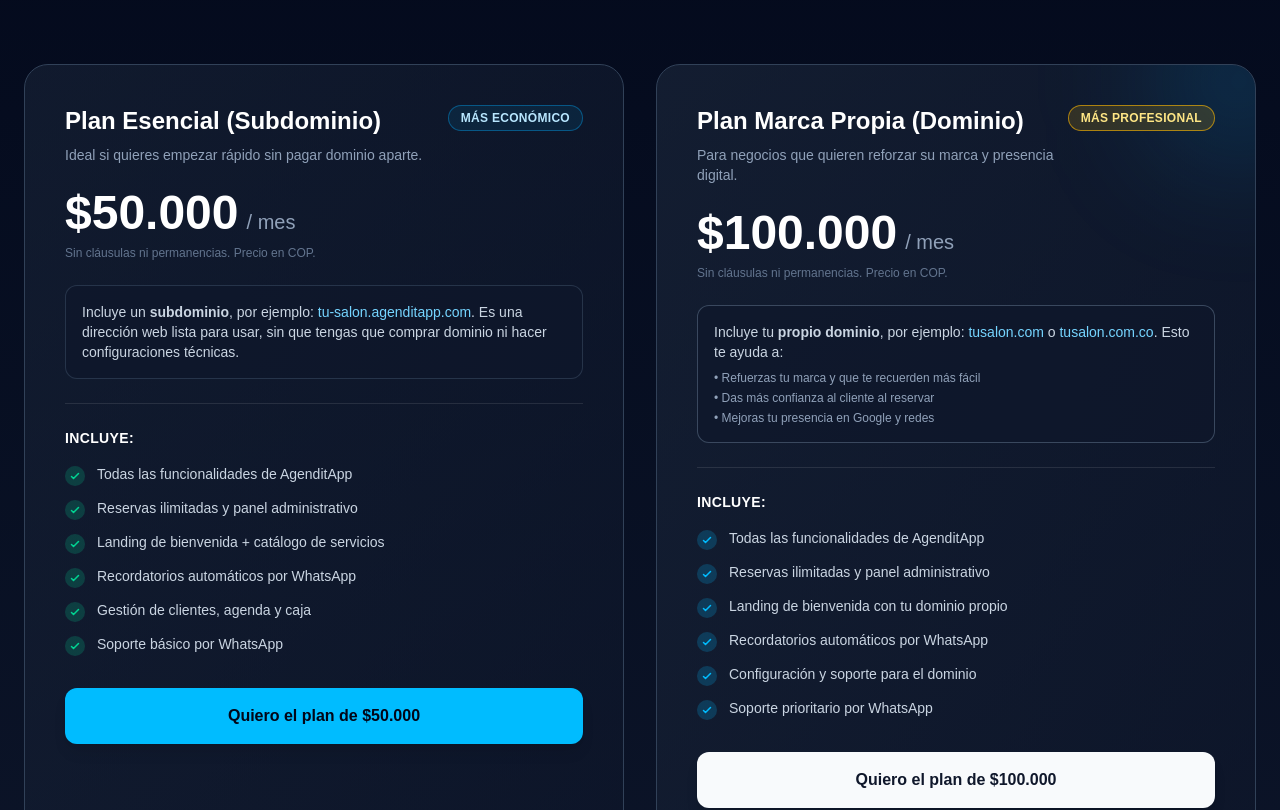
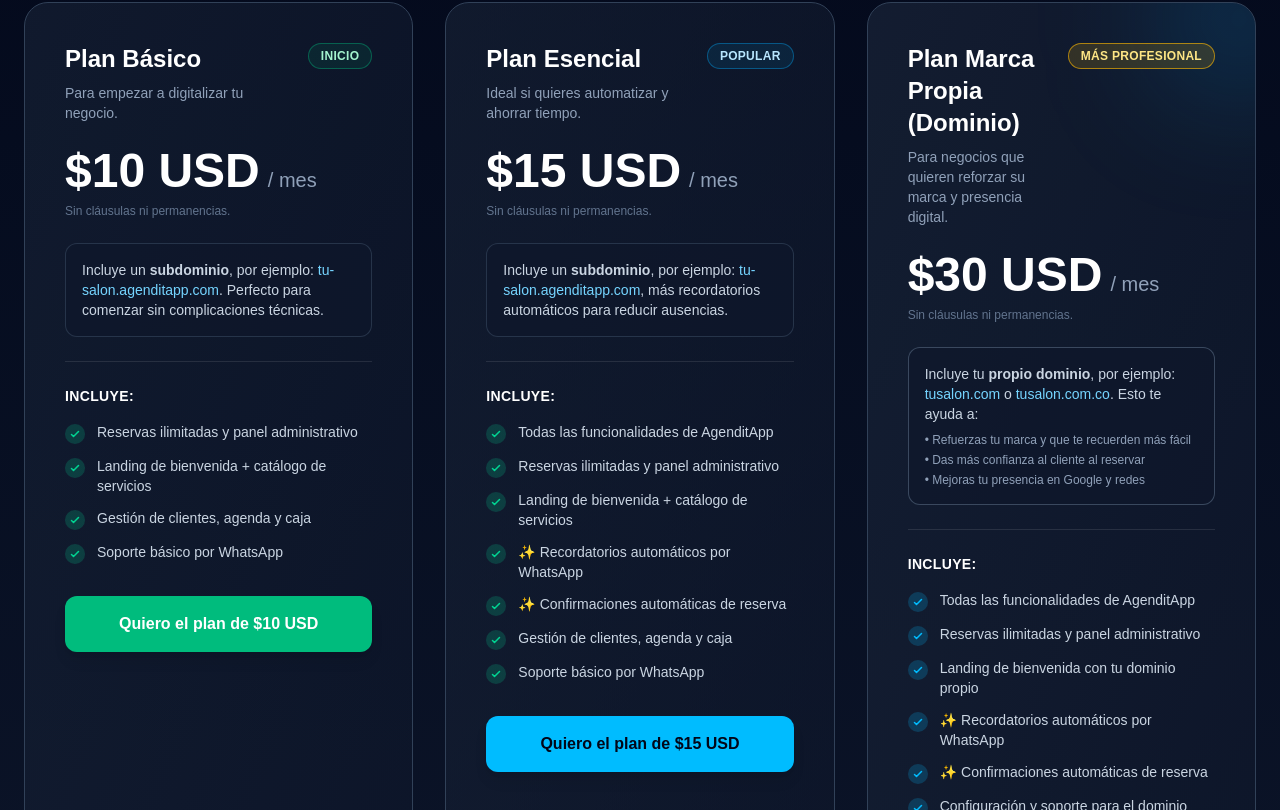
Before and after one commit to Jf08ml/agenditapp, a Next.js app: page /precios in a window 1280 px wide. Shown: the part 550-1360 px from the top of the page. Built offline with nearby package versions, Linux system fonts and the light colour scheme.

Commit message:
Ajusta precios y planes

```diff
--- a/src/app/(landing)/sections/Precio.tsx
+++ b/src/app/(landing)/sections/Precio.tsx
@@ -60,59 +60,14 @@
           Membresía simple, con todo incluido
         </h2>
         <p className="mt-3 text-lg text-slate-300">
-          Elige si quieres usar AgenditApp con{" "}
-          <b>subdominio incluido</b> o con tu <b>propio dominio</b>. En ambos
-          casos tienes acceso a todas las funcionalidades de la plataforma.
+          Elige el plan que mejor se adapte a tu negocio. Desde el plan básico
+          hasta marca propia con dominio personalizado.
         </p>
       </motion.div>
 
-      {/* Banner Black Friday */}
-      <motion.div
-        className="mt-6 relative overflow-hidden rounded-2xl border border-yellow-400/50 bg-gradient-to-r from-black via-slate-900 to-black px-6 py-4 shadow-[0_0_35px_rgba(250,204,21,0.35)]"
-        variants={cardIn}
-        initial="initial"
-        whileInView="animate"
-        viewport={{ once: true, amount: 0.3 }}
-      >
-        <motion.div
-          className="absolute inset-0 bg-[linear-gradient(120deg,rgba(250,204,21,0)_0%,rgba(250,204,21,0.3)_50%,rgba(250,204,21,0)_100%)] bg-[length:200%_100%]"
-          animate={{ backgroundPosition: ["0% center", "200% center"] }}
-          transition={{
-            duration: 3,
-            repeat: Infinity,
-            ease: "linear",
-          }}
-        />
-        <div className="relative flex flex-col gap-2 sm:flex-row sm:items-center sm:justify-between">
-          <div className="space-y-1">
-            <p className="text-yellow-300 font-extrabold text-base sm:text-lg uppercase tracking-wide">
-              🎉 Black Friday · Descuento imperdible
-            </p>
-            <p className="text-sm sm:text-base text-slate-100">
-              Si te suscribes al plan de <b>$50.000/mes</b> durante lo que queda
-              de este año, pagas{" "}
-              <b className="text-yellow-300">$30.000/mes</b> por los primeros{" "}
-              <b>6 meses</b>.
-            </p>
-            <p className="text-xs text-slate-400">
-              * Después de los 6 meses, el plan vuelve a su precio normal de
-              $50.000/mes.
-            </p>
-          </div>
-          <a
-            href={WHATSAPP_HREF}
-            target="_blank"
-            rel="noopener noreferrer"
-            className="mt-3 sm:mt-0 inline-flex items-center justify-center rounded-xl bg-yellow-400 text-black text-xs sm:text-sm font-bold px-4 py-2 shadow-[0_0_18px_rgba(250,204,21,0.6)] hover:shadow-[0_0_26px_rgba(250,204,21,0.8)] transition-shadow whitespace-nowrap"
-          >
-            Quiero el precio de $30.000
-          </a>
-        </div>
-      </motion.div>
-
       {/* Grid de planes */}
-      <div className="mt-10 grid gap-6 md:grid-cols-2">
-        {/* Plan 1: Subdominio */}
+      <div className="mt-10 grid gap-6 md:grid-cols-2 lg:grid-cols-3">
+        {/* Plan 1: Básico $30.000 */}
         <motion.div
           className="p-6 rounded-2xl border border-slate-800 bg-slate-900/40 backdrop-blur-sm"
           variants={cardIn}
@@ -125,26 +80,26 @@
           <div className="flex items-start justify-between gap-3">
             <div>
               <h3 className="text-xl font-bold text-white">
-                Plan Esencial (Subdominio)
+                Plan Básico
               </h3>
               <p className="mt-1 text-sm text-slate-400">
-                Ideal si quieres empezar rápido sin pagar dominio aparte.
+                Para empezar a digitalizar tu negocio.
               </p>
             </div>
-            <span className="inline-flex items-center rounded-full border border-sky-500/40 bg-sky-500/10 px-3 py-1 text-[11px] font-semibold uppercase tracking-wide text-sky-200">
-              Más económico
+            <span className="inline-flex items-center rounded-full border border-emerald-500/40 bg-emerald-500/10 px-3 py-1 text-[11px] font-semibold uppercase tracking-wide text-emerald-200">
+              Inicio
             </span>
           </div>
 
           {/* Precio */}
           <div className="mt-4 flex items-baseline gap-1">
             <span className="text-3xl font-extrabold text-white">
-              $50.000
+              $10 USD
             </span>
             <span className="text-slate-400 text-sm">/ mes</span>
           </div>
           <p className="text-xs text-slate-500 mt-1">
-            Precio en pesos colombianos (COP). Sin cláusulas ni permanencias.
+            Sin cláusulas ni permanencias.
           </p>
 
           {/* Explicación subdominio */}
@@ -154,8 +109,93 @@
               <span className="font-mono text-sky-300">
                 tu-salon.agenditapp.com
               </span>
-              . Es una dirección web lista para usar, sin que tengas que
-              comprar dominio ni hacer configuraciones técnicas.
+              . Perfecto para comenzar sin complicaciones técnicas.
+            </p>
+          </div>
+
+          {/* Beneficios */}
+          <motion.ul
+            className="mt-5 grid gap-2 text-sm text-slate-200"
+            variants={listContainer}
+            initial="initial"
+            whileInView="animate"
+            viewport={{ once: true, amount: 0.3 }}
+          >
+            {[
+              "Reservas ilimitadas y panel administrativo.",
+              "Landing de bienvenida + catálogo de servicios.",
+              "Gestión de clientes, agenda y caja.",
+              "Soporte básico por WhatsApp.",
+            ].map((txt) => (
+              <motion.li
+                key={txt}
+                variants={listItem}
+                className="flex items-start gap-2"
+              >
+                <span className="mt-1 inline-block h-2 w-2 rounded-full bg-emerald-400" />
+                <span>{txt}</span>
+              </motion.li>
+            ))}
+          </motion.ul>
+
+          {/* CTA */}
+          <div className="mt-6 flex flex-wrap gap-3">
+            <motion.span whileHover={{ scale: 1.04 }} whileTap={{ scale: 0.97 }}>
+              <a
+                href={WHATSAPP_HREF}
+                target="_blank"
+                rel="noopener noreferrer"
+                className="px-5 py-3 rounded-xl bg-emerald-500 text-white font-bold inline-block shadow-md text-sm"
+              >
+                Quiero el plan de $10 USD
+              </a>
+            </motion.span>
+          </div>
+        </motion.div>
+
+        {/* Plan 2: Esencial (Subdominio) $50.000 */}
+        <motion.div
+          className="p-6 rounded-2xl border border-slate-800 bg-slate-900/40 backdrop-blur-sm"
+          variants={cardIn}
+          initial="initial"
+          whileInView="animate"
+          viewport={{ once: true, amount: 0.3 }}
+          whileHover={{ y: -3, boxShadow: "0 18px 50px rgba(15,23,42,0.75)" }}
+          transition={tIn}
+        >
+          <div className="flex items-start justify-between gap-3">
+            <div>
+              <h3 className="text-xl font-bold text-white">
+                Plan Esencial
+              </h3>
+              <p className="mt-1 text-sm text-slate-400">
+                Ideal si quieres automatizar y ahorrar tiempo.
+              </p>
+            </div>
+            <span className="inline-flex items-center rounded-full border border-sky-500/40 bg-sky-500/10 px-3 py-1 text-[11px] font-semibold uppercase tracking-wide text-sky-200">
+              Popular
+            </span>
+          </div>
+
+          {/* Precio */}
+          <div className="mt-4 flex items-baseline gap-1">
+            <span className="text-3xl font-extrabold text-white">
+              $15 USD
+            </span>
+            <span className="text-slate-400 text-sm">/ mes</span>
+          </div>
+          <p className="text-xs text-slate-500 mt-1">
+            Sin cláusulas ni permanencias.
+          </p>
+
+          {/* Explicación subdominio */}
+          <div className="mt-4 rounded-xl bg-slate-900/70 border border-slate-700/70 px-4 py-3 text-xs sm:text-sm text-slate-300">
+            <p>
+              Incluye un <b>subdominio</b>, por ejemplo:{" "}
+              <span className="font-mono text-sky-300">
+                tu-salon.agenditapp.com
+              </span>
+              , más recordatorios automáticos para reducir ausencias.
             </p>
           </div>
 
@@ -171,7 +211,8 @@
               "Todas las funcionalidades de AgenditApp.",
               "Reservas ilimitadas y panel administrativo.",
               "Landing de bienvenida + catálogo de servicios.",
-              "Recordatorios automáticos por WhatsApp.",
+              "✨ Recordatorios automáticos por WhatsApp.",
+              "✨ Confirmaciones automáticas de reserva.",
               "Gestión de clientes, agenda y caja.",
               "Soporte básico por WhatsApp.",
             ].map((txt) => (
@@ -195,13 +236,13 @@
                 rel="noopener noreferrer"
                 className="px-5 py-3 rounded-xl bg-sky-400 text-black font-bold inline-block shadow-md text-sm"
               >
-                Quiero el plan de $50.000
+                Quiero el plan de $15 USD
               </a>
             </motion.span>
           </div>
         </motion.div>
 
-        {/* Plan 2: Dominio propio */}
+        {/* Plan 3: Dominio propio */}
         <motion.div
           className="p-6 rounded-2xl border border-slate-700 bg-slate-900/60 backdrop-blur-sm relative overflow-hidden"
           variants={cardIn}
@@ -231,12 +272,12 @@
           {/* Precio */}
           <div className="mt-4 flex items-baseline gap-1">
             <span className="text-3xl font-extrabold text-white">
-              $100.000
+              $30 USD
             </span>
             <span className="text-slate-400 text-sm">/ mes</span>
           </div>
           <p className="text-xs text-slate-500 mt-1">
-            Precio en pesos colombianos (COP). Sin cláusulas ni permanencias.
+            Sin cláusulas ni permanencias.
           </p>
 
           {/* Explicación dominio */}
@@ -266,7 +307,8 @@
               "Todas las funcionalidades de AgenditApp.",
               "Reservas ilimitadas y panel administrativo.",
               "Landing de bienvenida con tu dominio propio.",
-              "Recordatorios automáticos por WhatsApp.",
+              "✨ Recordatorios automáticos por WhatsApp.",
+              "✨ Confirmaciones automáticas de reserva.",
               "Configuración y soporte para el dominio.",
               "Soporte prioritario por WhatsApp.",
             ].map((txt) => (
@@ -290,7 +332,7 @@
                 rel="noopener noreferrer"
                 className="px-5 py-3 rounded-xl bg-slate-50 text-slate-900 font-bold inline-block shadow-md text-sm"
               >
-                Quiero el plan de $100.000
+                Quiero el plan de $30 USD
               </a>
             </motion.span>
           </div>
@@ -305,8 +347,8 @@
         whileInView="animate"
         viewport={{ once: true, amount: 0.4 }}
       >
-        Ambos planes incluyen acceso completo a la plataforma. Puedes cambiar de
-        plan más adelante si tu negocio crece o quieres reforzar tu marca.
+        Todos los planes incluyen acceso completo a la plataforma. Puedes cambiar de
+        plan más adelante según las necesidades de tu negocio.
       </motion.p>
     </section>
   );
--- a/src/app/precios/page.tsx
+++ b/src/app/precios/page.tsx
@@ -6,9 +6,9 @@
 import PageFooter from "../(landing)/components/ui/PageFooter";
 
 export const metadata: Metadata = {
-  title: "Planes y Precios | Software de Agendamiento desde $100.000 COP",
+  title: "Planes y Precios | Software de Agendamiento desde $10 USD",
   description:
-    "Conoce los planes de AgenditApp. Desde $100.000 COP mensuales sin permanencia. Incluye reservas ilimitadas, recordatorios por WhatsApp, página web personalizada, gestión de empleados y más. Prueba gratis.",
+    "Conoce los planes de AgenditApp. Desde $10 USD mensuales sin permanencia. Incluye reservas ilimitadas, recordatorios por WhatsApp, página web personalizada, gestión de empleados y más. Prueba gratis.",
   keywords: [
     "precios software de reservas",
     "planes agendamiento online",
@@ -22,7 +22,7 @@
     canonical: "https://agenditapp.com/precios",
   },
   openGraph: {
-    title: "Planes y Precios | AgenditApp desde $100.000 COP",
+    title: "Planes y Precios | AgenditApp desde $10 USD",
     description:
       "Plan mensual sin permanencia con todas las funcionalidades. Reservas ilimitadas, WhatsApp y página web incluida.",
     url: "https://agenditapp.com/precios",
@@ -62,7 +62,7 @@
   offers: {
     "@type": "Offer",
     url: "https://agenditapp.com/precios",
-    priceCurrency: "COP",
+    priceCurrency: "USD",
     price: "100000",
     priceValidUntil: "2025-12-31",
     availability: "https://schema.org/InStock",
@@ -123,9 +123,6 @@
         {/* Hero */}
         <section className="py-16 sm:py-24 px-4 sm:px-6">
           <div className="max-w-5xl mx-auto text-center">
-            <div className="inline-block px-4 py-2 rounded-full bg-yellow-400/10 border border-yellow-400/30 text-yellow-400 text-sm font-bold mb-6">
-              🎉 Black Friday · Si te suscribes ahora: <span className="line-through opacity-60">$50.000</span> → $30.000/mes por 6 meses
-            </div>
             <h1 className="text-4xl sm:text-5xl lg:text-6xl font-extrabold text-white mb-6">
               Membresía simple,{" "}
               <span className="text-transparent bg-clip-text bg-gradient-to-r from-sky-400 to-blue-500">
@@ -133,7 +130,7 @@
               </span>
             </h1>
             <p className="text-lg sm:text-xl text-slate-300 max-w-3xl mx-auto mb-8">
-              Elige si quieres usar AgenditApp con subdominio incluido o con tu propio dominio. En ambos casos tienes acceso a todas las funcionalidades.
+              Elige el plan que mejor se adapte a tu negocio. Desde el plan básico hasta marca propia con dominio personalizado.
             </p>
           </div>
         </section>
@@ -141,20 +138,20 @@
         {/* Planes */}
         <section className="py-16 px-4 sm:px-6">
           <div className="max-w-7xl mx-auto">
-            <div className="grid md:grid-cols-2 gap-8">
-              {/* Plan Esencial - Subdominio */}
-              <div className="bg-gradient-to-br from-slate-800/50 to-slate-900/50 border border-slate-700 rounded-3xl p-8 sm:p-10 hover:border-sky-400/30 transition-all">
+            <div className="grid md:grid-cols-2 lg:grid-cols-3 gap-8">
+              {/* Plan Básico - $30.000 */}
+              <div className="bg-gradient-to-br from-slate-800/50 to-slate-900/50 border border-slate-700 rounded-3xl p-8 sm:p-10 hover:border-emerald-400/30 transition-all">
                 <div className="flex items-start justify-between gap-3 mb-6">
                   <div>
                     <h2 className="text-2xl font-bold text-white mb-2">
-                      Plan Esencial (Subdominio)
+                      Plan Básico
                     </h2>
                     <p className="text-slate-400 text-sm">
-                      Ideal si quieres empezar rápido sin pagar dominio aparte.
+                      Para empezar a digitalizar tu negocio.
                     </p>
                   </div>
-                  <span className="inline-flex items-center rounded-full border border-sky-500/40 bg-sky-500/10 px-3 py-1 text-xs font-semibold uppercase tracking-wide text-sky-200 whitespace-nowrap">
-                    Más económico
+                  <span className="inline-flex items-center rounded-full border border-emerald-500/40 bg-emerald-500/10 px-3 py-1 text-xs font-semibold uppercase tracking-wide text-emerald-200 whitespace-nowrap">
+                    Inicio
                   </span>
                 </div>
 
@@ -162,12 +159,12 @@
                 <div className="mb-6">
                   <div className="flex items-baseline gap-2 mb-2">
                     <span className="text-5xl font-extrabold text-white">
-                      $50.000
+                      $10 USD
                     </span>
                     <span className="text-xl text-slate-400">/ mes</span>
                   </div>
                   <p className="text-xs text-slate-500">
-                    Sin cláusulas ni permanencias. Precio en COP.
+                    Sin cláusulas ni permanencias.
                   </p>
                 </div>
 
@@ -178,8 +175,87 @@
                     <span className="font-mono text-sky-300">
                       tu-salon.agenditapp.com
                     </span>
-                    . Es una dirección web lista para usar, sin que tengas que
-                    comprar dominio ni hacer configuraciones técnicas.
+                    . Perfecto para comenzar sin complicaciones técnicas.
+                  </p>
+                </div>
+
+                {/* Beneficios */}
+                <div className="border-t border-white/10 pt-6 mb-8">
+                  <h3 className="text-sm font-bold text-white mb-4 uppercase tracking-wide">Incluye:</h3>
+                  <ul className="space-y-3">
+                    {[
+                      "Reservas ilimitadas y panel administrativo",
+                      "Landing de bienvenida + catálogo de servicios",
+                      "Gestión de clientes, agenda y caja",
+                      "Soporte básico por WhatsApp",
+                    ].map((item) => (
+                      <li key={item} className="flex items-start gap-3">
+                        <div className="flex-shrink-0 w-5 h-5 rounded-full bg-emerald-400/20 flex items-center justify-center mt-0.5">
+                          <svg
+                            className="w-3 h-3 text-emerald-400"
+                            fill="none"
+                            viewBox="0 0 24 24"
+                            stroke="currentColor"
+                          >
+                            <path
+                              strokeLinecap="round"
+                              strokeLinejoin="round"
+                              strokeWidth={3}
+                              d="M5 13l4 4L19 7"
+                            />
+                          </svg>
+                        </div>
+                        <span className="text-slate-300 text-sm">{item}</span>
+                      </li>
+                    ))}
+                  </ul>
+                </div>
+
+                <a
+                  href={WHATSAPP_HREF}
+                  className="block w-full text-center px-8 py-4 rounded-xl bg-emerald-500 text-white font-bold hover:bg-emerald-400 shadow-lg transition-colors"
+                >
+                  Quiero el plan de $10 USD
+                </a>
+              </div>
+
+              {/* Plan Esencial - Subdominio */}
+              <div className="bg-gradient-to-br from-slate-800/50 to-slate-900/50 border border-slate-700 rounded-3xl p-8 sm:p-10 hover:border-sky-400/30 transition-all">
+                <div className="flex items-start justify-between gap-3 mb-6">
+                  <div>
+                    <h2 className="text-2xl font-bold text-white mb-2">
+                      Plan Esencial
+                    </h2>
+                    <p className="text-slate-400 text-sm">
+                      Ideal si quieres automatizar y ahorrar tiempo.
+                    </p>
+                  </div>
+                  <span className="inline-flex items-center rounded-full border border-sky-500/40 bg-sky-500/10 px-3 py-1 text-xs font-semibold uppercase tracking-wide text-sky-200 whitespace-nowrap">
+                    Popular
+                  </span>
+                </div>
+
+                {/* Precio */}
+                <div className="mb-6">
+                  <div className="flex items-baseline gap-2 mb-2">
+                    <span className="text-5xl font-extrabold text-white">
+                      $15 USD
+                    </span>
+                    <span className="text-xl text-slate-400">/ mes</span>
+                  </div>
+                  <p className="text-xs text-slate-500">
+                    Sin cláusulas ni permanencias.
+                  </p>
+                </div>
+
+                {/* Explicación subdominio */}
+                <div className="mb-6 rounded-xl bg-slate-900/70 border border-slate-700/70 p-4">
+                  <p className="text-sm text-slate-300">
+                    Incluye un <b>subdominio</b>, por ejemplo:{" "}
+                    <span className="font-mono text-sky-300">
+                      tu-salon.agenditapp.com
+                    </span>
+                    , más recordatorios automáticos para reducir ausencias.
                   </p>
                 </div>
 
@@ -191,7 +267,8 @@
                       "Todas las funcionalidades de AgenditApp",
                       "Reservas ilimitadas y panel administrativo",
                       "Landing de bienvenida + catálogo de servicios",
-                      "Recordatorios automáticos por WhatsApp",
+                      "✨ Recordatorios automáticos por WhatsApp",
+                      "✨ Confirmaciones automáticas de reserva",
                       "Gestión de clientes, agenda y caja",
                       "Soporte básico por WhatsApp",
                     ].map((item) => (
@@ -221,7 +298,7 @@
                   href={WHATSAPP_HREF}
                   className="block w-full text-center px-8 py-4 rounded-xl bg-sky-400 text-slate-950 font-bold hover:bg-sky-300 shadow-lg transition-colors"
                 >
-                  Quiero el plan de $50.000
+                  Quiero el plan de $15 USD
                 </a>
               </div>
 
@@ -248,12 +325,12 @@
                 <div className="mb-6 relative">
                   <div className="flex items-baseline gap-2 mb-2">
                     <span className="text-5xl font-extrabold text-white">
-                      $100.000
+                      $30 USD
                     </span>
                     <span className="text-xl text-slate-400">/ mes</span>
                   </div>
                   <p className="text-xs text-slate-500">
-                    Sin cláusulas ni permanencias. Precio en COP.
+                    Sin cláusulas ni permanencias.
                   </p>
                 </div>
 
@@ -280,7 +357,8 @@
                       "Todas las funcionalidades de AgenditApp",
                       "Reservas ilimitadas y panel administrativo",
                       "Landing de bienvenida con tu dominio propio",
-                      "Recordatorios automáticos por WhatsApp",
+                      "✨ Recordatorios automáticos por WhatsApp",
+                      "✨ Confirmaciones automáticas de reserva",
                       "Configuración y soporte para el dominio",
                       "Soporte prioritario por WhatsApp",
                     ].map((item) => (
@@ -310,7 +388,7 @@
                   href={WHATSAPP_HREF}
                   className="block w-full text-center px-8 py-4 rounded-xl bg-slate-50 text-slate-900 font-bold hover:bg-white shadow-lg transition-colors relative"
                 >
-                  Quiero el plan de $100.000
+                  Quiero el plan de $30 USD
                 </a>
               </div>
             </div>
--- a/src/app/terminos/page.tsx
+++ b/src/app/terminos/page.tsx
@@ -36,7 +36,7 @@
         </p>
         <p>
           <strong>2. Pagos y planes:</strong> Todos los precios están en pesos
-          colombianos (COP). Los pagos son mensuales y no tienen cláusulas de
+          dólares (USD). Los pagos son mensuales y no tienen cláusulas de
           permanencia. Puedes cancelar en cualquier momento.
         </p>
         <p>
```
Also changed, not shown: src/app/(landing)/components/constants.ts (+8 -8 lines), src/app/(landing)/sections/FAQ.tsx (+2 -6 lines), src/app/(landing)/sections/Hero.tsx (+2 -29 lines), public/logo - copia.png (added).
